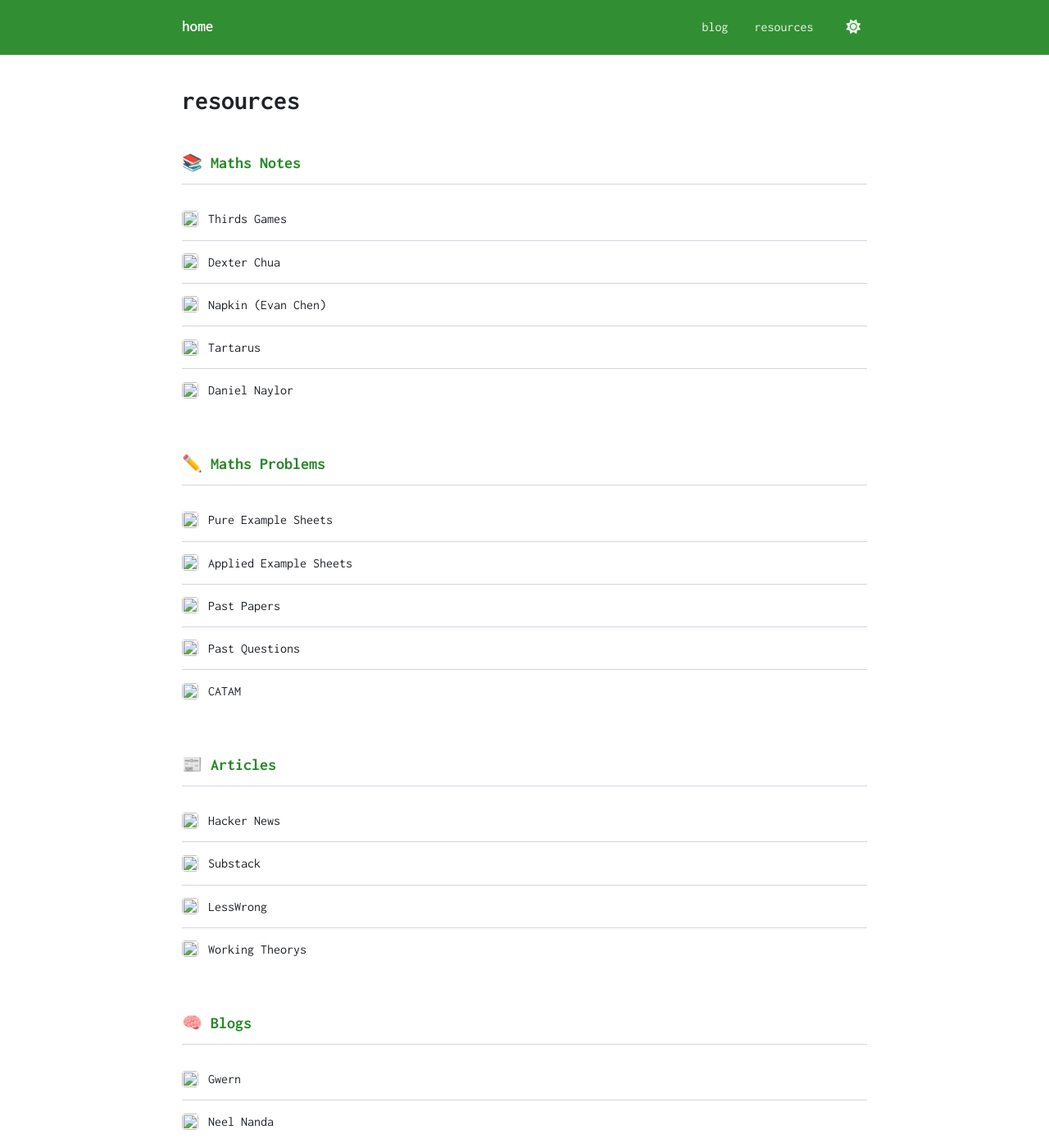
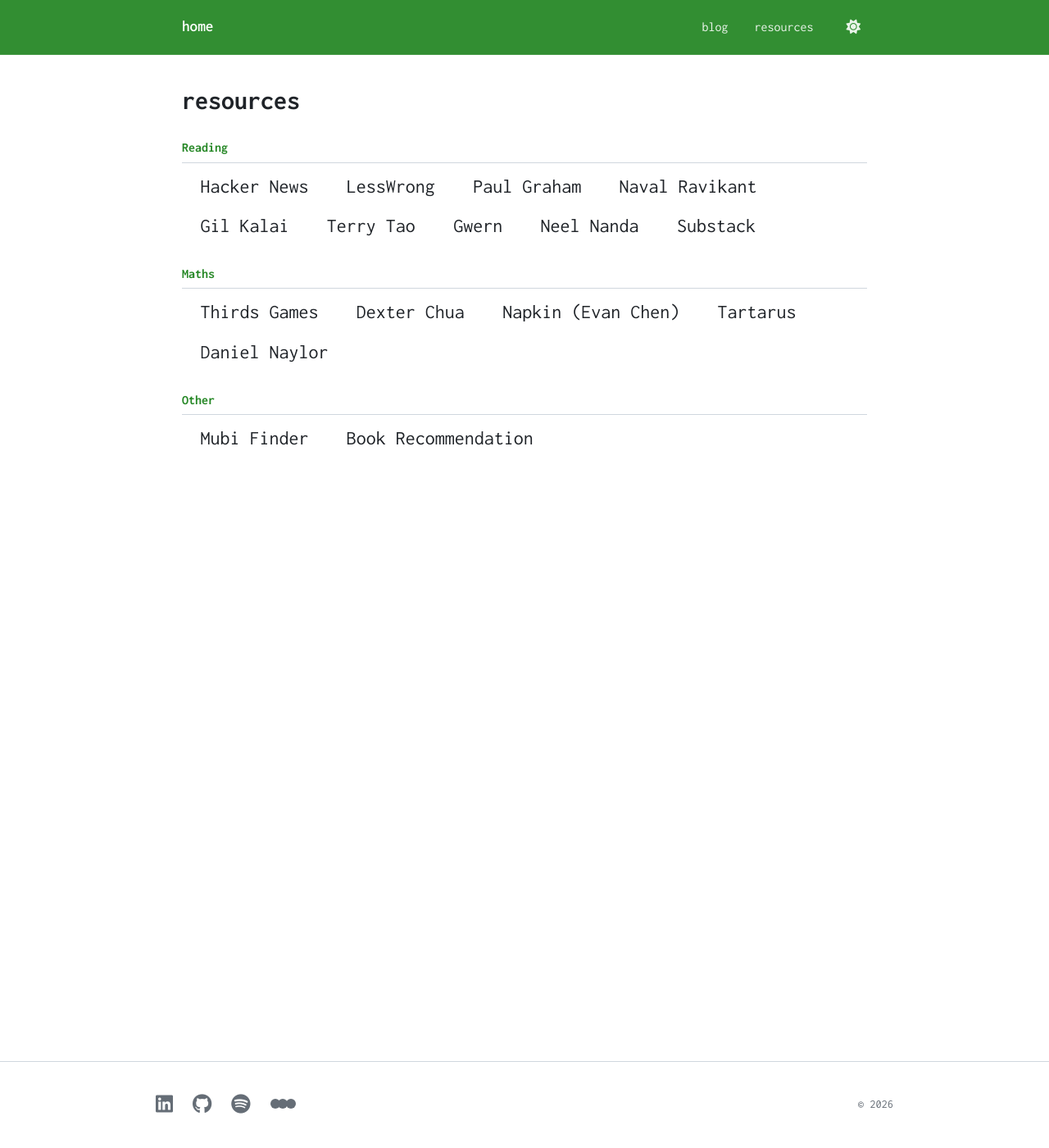
Before and after one commit to manipchi/mani.github.io, a Jekyll site: the page built from resources.html, in a window 1280 px wide and 1400 px high. Shown: the whole window at 82% size. Built offline with Jekyll 4.4.1, drawn with Linux system fonts in a browser that asks for light colours; some of the changed text lies outside the part shown.

Commit message:
fixed resources page

```diff
--- a/assets/css/style.css
+++ b/assets/css/style.css
@@ -606,37 +606,35 @@
    Resources Page
    ============================================ */
 .resources-section {
-    margin-bottom: 3rem;
+    margin-bottom: 1.5rem;
 }
 
 .resources-section h2 {
-    font-size: 1.25rem;
+    font-size: 1rem;
     color: var(--accent-color);
-    margin-bottom: 1rem;
-    padding-bottom: 0.5rem;
+    margin-bottom: 0.5rem;
+    padding-bottom: 0.25rem;
     border-bottom: 1px solid var(--card-border);
 }
 
 .resources-list {
     list-style: none;
+    display: flex;
+    flex-wrap: wrap;
+    gap: 0.5rem 1.5rem;
 }
 
 .resources-list li {
-    padding: 0.75rem 0;
-    border-bottom: 1px solid var(--card-border);
     display: flex;
     align-items: center;
-    gap: 0.75rem;
-}
-
-.resources-list li:last-child {
-    border-bottom: none;
+    gap: 0.4rem;
 }
 
 .resources-list a {
     color: var(--text-color);
     text-decoration: none;
     transition: color var(--transition-speed);
+    font-size: 1.5rem;
 }
 
 .resources-list a:hover {
@@ -644,9 +642,9 @@
 }
 
 .resources-list img {
-    width: 20px;
-    height: 20px;
-    border-radius: 4px;
+    width: 16px;
+    height: 16px;
+    border-radius: 3px;
 }
 
 /* ============================================
--- a/resources.html
+++ b/resources.html
@@ -3,10 +3,52 @@
 title: Resources
 ---
 
-<h1 style="margin-bottom: 2rem;">resources</h1>
+<h1 style="margin-bottom: 1rem;">resources</h1>
 
 <div class="resources-section">
-    <h2>📚 Maths Notes</h2>
+    <h2>Reading</h2>
+    <ul class="resources-list">
+        <li>
+            <img src="https://www.google.com/s2/favicons?domain=news.ycombinator.com&sz=32">
+            <a href="https://news.ycombinator.com" target="_blank">Hacker News</a>
+        </li>
+        <li>
+            <img src="https://www.google.com/s2/favicons?domain=lesswrong.com&sz=32">
+            <a href="https://www.lesswrong.com" target="_blank">LessWrong</a>
+        </li>
+        <li>
+            <img src="https://www.google.com/s2/favicons?domain=paulgraham.com&sz=32">
+            <a href="https://www.paulgraham.com/articles.html" target="_blank">Paul Graham</a>
+        </li>
+        <li>
+            <img src="https://www.google.com/s2/favicons?domain=navalmanack.com&sz=32">
+            <a href="https://www.navalmanack.com/almanack-of-naval-ravikant/table-of-contents" target="_blank">Naval Ravikant</a>
+        </li>
+        <li>
+            <img src="https://www.google.com/s2/favicons?domain=gilkalai.wordpress.com&sz=32">
+            <a href="https://gilkalai.wordpress.com/" target="_blank">Gil Kalai</a>
+        </li>
+        <li>
+            <img src="https://www.google.com/s2/favicons?domain=terrytao.wordpress.com&sz=32">
+            <a href="https://terrytao.wordpress.com/" target="_blank">Terry Tao</a>
+        </li>
+        <li>
+            <img src="https://www.google.com/s2/favicons?domain=gwern.net&sz=32">
+            <a href="https://gwern.net" target="_blank">Gwern</a>
+        </li>
+        <li>
+            <img src="https://www.google.com/s2/favicons?domain=neelnanda.io&sz=32">
+            <a href="https://www.neelnanda.io" target="_blank">Neel Nanda</a>
+        </li>
+        <li>
+            <img src="https://www.google.com/s2/favicons?domain=substack.com&sz=32">
+            <a href="https://substack.com/home" target="_blank">Substack</a>
+        </li>
+    </ul>
+</div>
+
+<div class="resources-section">
+    <h2>Maths</h2>
     <ul class="resources-list">
         <li>
             <img src="https://www.google.com/s2/favicons?domain=thirdsgames.co.uk&sz=32">
@@ -32,95 +74,15 @@
 </div>
 
 <div class="resources-section">
-    <h2>✏️ Maths Problems</h2>
-    <ul class="resources-list">
-        <li>
-            <img src="https://www.google.com/s2/favicons?domain=cam.ac.uk&sz=32">
-            <a href="http://www.dpmms.cam.ac.uk/study" target="_blank">Pure Example Sheets</a>
-        </li>
-        <li>
-            <img src="https://www.google.com/s2/favicons?domain=cam.ac.uk&sz=32">
-            <a href="http://www.damtp.cam.ac.uk/user/examples/" target="_blank">Applied Example Sheets</a>
-        </li>
-        <li>
-            <img src="https://www.google.com/s2/favicons?domain=cam.ac.uk&sz=32">
-            <a href="https://www.maths.cam.ac.uk/undergrad/pastpapers/past-ia-ib-and-ii-examination-papers" target="_blank">Past Papers</a>
-        </li>
-        <li>
-            <img src="https://www.google.com/s2/favicons?domain=tripos.org&sz=32">
-            <a href="https://questions.tripos.org" target="_blank">Past Questions</a>
-        </li>
-        <li>
-            <img src="https://www.google.com/s2/favicons?domain=cam.ac.uk&sz=32">
-            <a href="https://www.maths.cam.ac.uk/undergrad/catam/computer-aided-teaching-all-mathematics-catam" target="_blank">CATAM</a>
-        </li>
-    </ul>
-</div>
-
-<div class="resources-section">
-    <h2>📰 Articles</h2>
-    <ul class="resources-list">
-        <li>
-            <img src="https://www.google.com/s2/favicons?domain=news.ycombinator.com&sz=32">
-            <a href="https://news.ycombinator.com" target="_blank">Hacker News</a>
-        </li>
-        <li>
-            <img src="https://www.google.com/s2/favicons?domain=substack.com&sz=32">
-            <a href="https://substack.com/home" target="_blank">Substack</a>
-        </li>
-        <li>
-            <img src="https://www.google.com/s2/favicons?domain=lesswrong.com&sz=32">
-            <a href="https://www.lesswrong.com" target="_blank">LessWrong</a>
-        </li>
-        <li>
-            <img src="https://www.google.com/s2/favicons?domain=workingtheorys.com&sz=32">
-            <a href="https://www.workingtheorys.com" target="_blank">Working Theorys</a>
-        </li>
-    </ul>
-</div>
-
-<div class="resources-section">
-    <h2>🧠 Blogs</h2>
-    <ul class="resources-list">
-        <li>
-            <img src="https://www.google.com/s2/favicons?domain=gwern.net&sz=32">
-            <a href="https://gwern.net" target="_blank">Gwern</a>
-        </li>
-        <li>
-            <img src="https://www.google.com/s2/favicons?domain=neelnanda.io&sz=32">
-            <a href="https://www.neelnanda.io" target="_blank">Neel Nanda</a>
-        </li>
-    </ul>
-</div>
-
-<div class="resources-section">
-    <h2>🎓 Learning</h2>
-    <ul class="resources-list">
-        <li>
-            <img src="https://www.google.com/s2/favicons?domain=arena.education&sz=32">
-            <a href="https://www.arena.education/curriculum" target="_blank">ARENA</a>
-        </li>
-        <li>
-            <img src="https://www.google.com/s2/favicons?domain=stanford.edu&sz=32">
-            <a href="https://web.stanford.edu/class/cs224w/" target="_blank">Graph ML (Stanford)</a>
-        </li>
-        <li>
-            <img src="https://www.google.com/s2/favicons?domain=deep-ml.com&sz=32">
-            <a href="https://www.deep-ml.com" target="_blank">Deep-ML</a>
-        </li>
-    </ul>
-</div>
-
-<div class="resources-section">
-    <h2>🎬 Movies</h2>
+    <h2>Other</h2>
     <ul class="resources-list">
         <li>
             <img src="https://www.google.com/s2/favicons?domain=mubi.com&sz=32">
             <a href="https://mubifinder.com" target="_blank">Mubi Finder</a>
         </li>
         <li>
-            <img src="https://www.google.com/s2/favicons?domain=letterboxd.com&sz=32">
-            <a href="https://letterboxd.com" target="_blank">Letterboxd</a>
+            <img src="https://www.google.com/s2/favicons?domain=book.sv&sz=32">
+            <a href="https://book.sv/" target="_blank">Book Recommendation</a>
         </li>
     </ul>
 </div>
```
Also changed, not shown: 2 other files.
